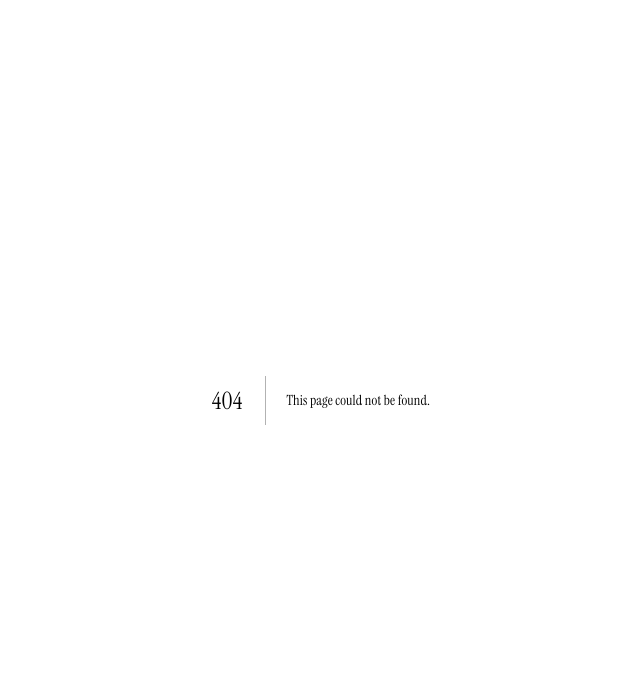
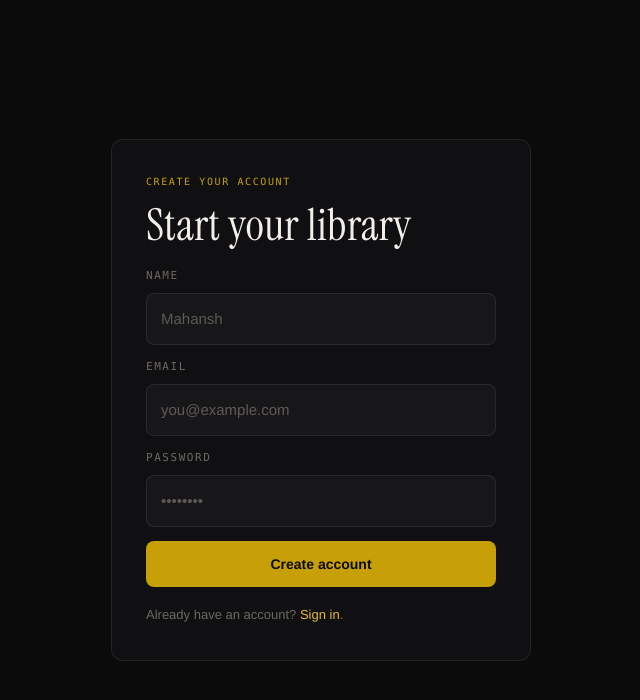
Before and after one commit to mahanshAdtiya/cue, a Next.js app: page /signup in a window 1280 px wide. Before the commit this address had no page. Shown: the top 700 px of the page, without its empty margins (319-959 px from the left). Built offline with nearby package versions, Linux system fonts and the light colour scheme; no server answers.

Commit message:
Add: basic singin signup page

```diff
--- /dev/null
+++ b/app/(auth)/(routes)/signin/page.tsx
@@ -0,0 +1,31 @@
+import type { Metadata } from "next";
+import Link from "next/link";
+import { redirect } from "next/navigation";
+
+import { LoginForm } from "@/components/auth/login-form";
+import { getCurrentUser } from "@/lib/auth/session";
+
+export const metadata: Metadata = {
+  title: "Sign in",
+};
+
+export default async function SignInPage() {
+  const user = await getCurrentUser();
+
+  if (user) {
+    redirect("/");
+  }
+
+  return (
+    <>
+      <span className="text-mini font-mono uppercase tracking-[.16em] text-gold">
+        Welcome back
+      </span>
+      <h1>Sign in to Cue</h1>
+      <LoginForm />
+      <p className="text-mut-2 text-[13px]">
+        New here? <Link href="/signup">Create an account</Link>.
+      </p>
+    </>
+  );
+}
--- /dev/null
+++ b/app/(auth)/(routes)/signup/page.tsx
@@ -0,0 +1,31 @@
+import type { Metadata } from "next";
+import Link from "next/link";
+import { redirect } from "next/navigation";
+
+import { SignupForm } from "@/components/auth/signup-form";
+import { getCurrentUser } from "@/lib/auth/session";
+
+export const metadata: Metadata = {
+  title: "Create your account",
+};
+
+export default async function SignupPage() {
+  const user = await getCurrentUser();
+
+  if (user) {
+    redirect("/");
+  }
+
+  return (
+    <>
+      <span className="text-mini font-mono uppercase tracking-[.16em] text-gold">
+        Create your account
+      </span>
+      <h1>Start your library</h1>
+      <SignupForm />
+      <p className="text-mut-2 text-[13px]">
+        Already have an account? <Link href="/signin">Sign in</Link>.
+      </p>
+    </>
+  );
+}
--- /dev/null
+++ b/app/(auth)/layout.tsx
@@ -0,0 +1,9 @@
+export default function AuthLayout({ children }: LayoutProps<"/">) {
+  return (
+    <main className="flex flex-1 items-start justify-center px-pad py-[clamp(12px,5vh,56px)]">
+      <div className="border-line bg-bg-2 my-auto flex w-[min(420px,100%)] flex-col gap-3.5 rounded-xl border p-[clamp(24px,4vw,34px)]">
+        {children}
+      </div>
+    </main>
+  );
+}
--- a/app/globals.css
+++ b/app/globals.css
@@ -142,6 +142,22 @@
   }
   input::placeholder, textarea::placeholder { color: var(--color-faint) }
 
+  input:-webkit-autofill,
+  input:-webkit-autofill:hover,
+  input:-webkit-autofill:focus {
+    box-shadow: 0 0 0 1000px var(--color-bg-3) inset;
+    -webkit-text-fill-color: var(--color-fg);
+    caret-color: var(--color-fg);
+  }
+
+  input:autofill,
+  input:autofill:hover,
+  input:autofill:focus {
+    box-shadow: 0 0 0 1000px var(--color-bg-3) inset;
+    -webkit-text-fill-color: var(--color-fg);
+    caret-color: var(--color-fg);
+  }
+
   :focus-visible {
     outline: 2px solid var(--color-gold-55);
     outline-offset: 2px;
--- /dev/null
+++ b/components/auth/login-form.tsx
@@ -0,0 +1,40 @@
+"use client";
+
+import { useActionState } from "react";
+
+import { login, type AuthState } from "@/actions/auth";
+import { Button } from "@/components/ui/button";
+import { Field } from "@/components/ui/field";
+
+const initialState: AuthState = {};
+
+export function LoginForm() {
+  const [state, formAction, pending] = useActionState(login, initialState);
+
+  return (
+    <form action={formAction} className="mt-1.5 mb-1 flex flex-col gap-3.5">
+      <Field
+        label="Email"
+        name="email"
+        type="email"
+        autoComplete="email"
+        placeholder="you@example.com"
+        required
+      />
+      <Field
+        label="Password"
+        name="password"
+        type="password"
+        autoComplete="current-password"
+        placeholder="••••••••"
+        required
+      />
+      <p aria-live="polite" className="text-danger text-[13px] empty:hidden">
+        {state.error}
+      </p>
+      <Button type="submit" disabled={pending}>
+        {pending ? "Signing in…" : "Sign in"}
+      </Button>
+    </form>
+  );
+}
--- /dev/null
+++ b/components/auth/signup-form.tsx
@@ -0,0 +1,49 @@
+"use client";
+
+import { useActionState } from "react";
+
+import { register, type AuthState } from "@/actions/auth";
+import { Button } from "@/components/ui/button";
+import { Field } from "@/components/ui/field";
+import { MIN_PASSWORD_LENGTH } from "@/lib/constants";
+
+const initialState: AuthState = {};
+
+export function SignupForm() {
+  const [state, formAction, pending] = useActionState(register, initialState);
+
+  return (
+    <form action={formAction} className="mt-1.5 mb-1 flex flex-col gap-3.5">
+      <Field
+        label="Name"
+        name="name"
+        autoComplete="name"
+        placeholder="Mahansh"
+        required
+      />
+      <Field
+        label="Email"
+        name="email"
+        type="email"
+        autoComplete="email"
+        placeholder="you@example.com"
+        required
+      />
+      <Field
+        label="Password"
+        name="password"
+        type="password"
+        autoComplete="new-password"
+        placeholder="••••••••"
+        minLength={MIN_PASSWORD_LENGTH}
+        required
+      />
+      <p aria-live="polite" className="text-danger text-[13px] empty:hidden">
+        {state.error}
+      </p>
+      <Button type="submit" disabled={pending}>
+        {pending ? "Creating account…" : "Create account"}
+      </Button>
+    </form>
+  );
+}
```
